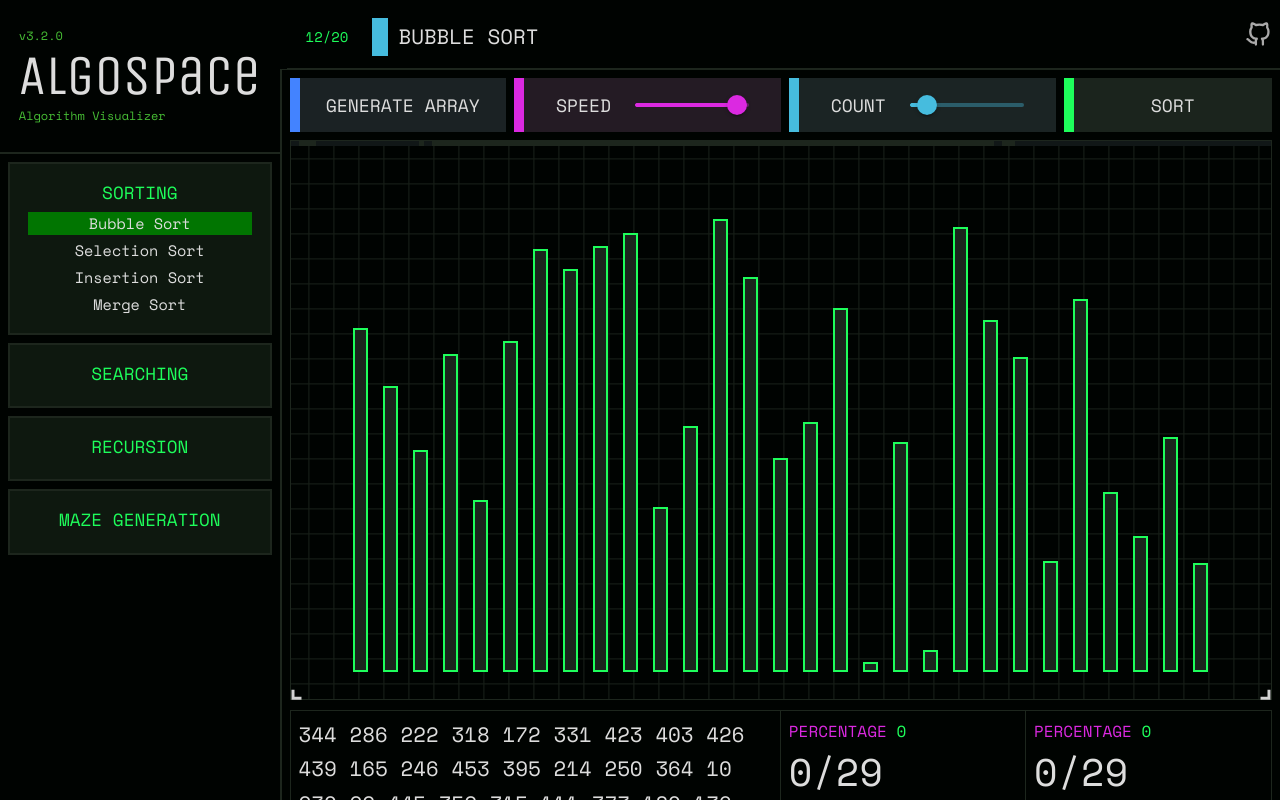
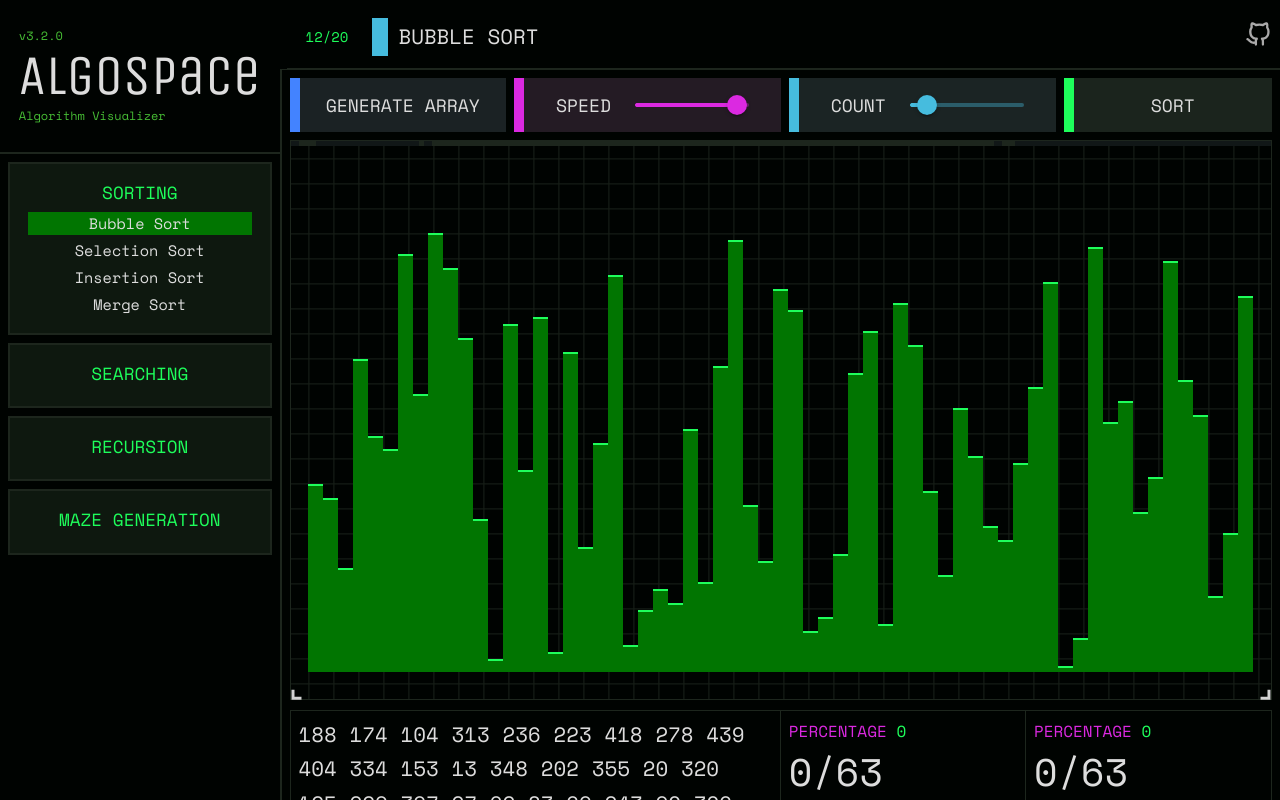
Before and after one commit to rahul-biswakarma/algospace, a Next.js app: page /sorting/bubble-sort in a window 1280 px wide. Shown: the top 800 px of the page. Built offline with nearby package versions, Linux system fonts and the light colour scheme.

Commit message:
Improved Sorting visualizer

```diff
--- a/components/AlgoPage/Sorting/SortingUtils/algorithms.js
+++ b/components/AlgoPage/Sorting/SortingUtils/algorithms.js
@@ -9,6 +9,7 @@ import {
   setMergeArr2,
   resetMergeArrays,
 } from "/redux/reducers/sortingSlice";
+import * as COLORS from "./colors";
 
 import { MakeDelay } from "/utils";
 import { batch } from "react-redux";
@@ -142,7 +143,7 @@ async function Merge(l, mid, h) {
   let B = [];
   while (i <= mid && j <= h) {
     if (!store.getState().sorting.running) return;
-    await MakeDelay(store.getState().sorting.speed);
+    // await MakeDelay(store.getState().sorting.speed);
     batch(() => {
       store.dispatch(setCompElements([i, i]));
       store.dispatch(incrementComparisons());
@@ -153,7 +154,6 @@ async function Merge(l, mid, h) {
       B[k++] = array[j++];
     }
   }
-  await MakeDelay(store.getState().sorting.speed);
   for (; i <= mid; i++) {
     if (!store.getState().sorting.running) return;
     await MakeDelay(store.getState().sorting.speed);
@@ -172,7 +172,6 @@ async function Merge(l, mid, h) {
     });
     B[k++] = array[j];
   }
-  await MakeDelay(store.getState().sorting.speed);
   for (let i = l; i <= h; i++) {
     if (!store.getState().sorting.running) return;
     await MakeDelay(store.getState().sorting.speed);
@@ -184,5 +183,4 @@ async function Merge(l, mid, h) {
       store.dispatch(setArray(array));
     });
   }
-  await MakeDelay(store.getState().sorting.speed);
 }
--- a/components/AlgoPage/Sorting/SortingUtils/colors.js
+++ b/components/AlgoPage/Sorting/SortingUtils/colors.js
@@ -1,11 +1,11 @@
 let tailwindConfiger = require("/tailwind.config.js");
 let tailwindColors = tailwindConfiger.theme.colors;
 
-export const DEFAULT_BG_COLOR = tailwindColors["green-bg"];
-export const SELECTED_BG_COLOR = tailwindColors["blue-bg"];
-export const SWAPED_BG_COLOR = tailwindColors["purple-bg"];
+export const DEFAULT_BG_COLOR = tailwindColors["green-bg-4"];
+export const SELECTED_BG_COLOR = tailwindColors["blue-bg-4"];
+export const SWAPED_BG_COLOR = tailwindColors["purple-bg-4"];
 export const FINAL_BG_COLOR = tailwindColors["green"];
-export const RED_BG_COLOR = tailwindColors["red-bg"];
+export const RED_BG_COLOR = tailwindColors["red-bg-4"];
 
 export const DEFAULT_BORDER_COLOR = tailwindColors["green"];
 export const SELECTED_BORDER_COLOR = tailwindColors["blue"];
--- a/components/AlgoPage/Sorting/SortingUtils/generateArray.js
+++ b/components/AlgoPage/Sorting/SortingUtils/generateArray.js
@@ -4,13 +4,14 @@ import { setArray, setStatus } from "/redux/reducers/sortingSlice";
 export const generateNewArray = () => {
   const visualizerContainer = document.getElementById("visualizer-container");
 
-  const visualArrayElementGap = store.getState().sorting.barWidth;
+  // const visualArrayElementGap = store.getState().sorting.barWidth;
+  const visualArrayElementGap = 0;
   const visualArrayElementWidth = store.getState().sorting.barWidth;
 
   let height = visualizerContainer.clientHeight;
-  let width = visualizerContainer.clientWidth - 100;
+  let width = visualizerContainer.clientWidth - 10;
 
-  visualizerContainer.style.gap = visualArrayElementGap + "px";
+  // visualizerContainer.style.gap = visualArrayElementGap + "px";
 
   let maxHeight = Math.floor((height * 80) / 100);
   let arrayCount = Math.floor(
@@ -20,10 +21,18 @@ export const generateNewArray = () => {
   const array = [];
 
   for (let i = 0; i < arrayCount; i++) {
-    let randomHeight = Math.floor(Math.random() * maxHeight + 10);
-    array.push(randomHeight);
+    // var randomHeight = Math.floor(Math.random() * maxHeight + 10);
+    let arrayHeight = Math.floor(
+      maxHeight - ((i + 1) * maxHeight) / arrayCount
+    );
+    if (arrayHeight) array.push(arrayHeight);
   }
 
-  store.dispatch(setArray(array));
+  let shuffledArray = array
+    .map((value) => ({ value, sort: Math.random() }))
+    .sort((a, b) => a.sort - b.sort)
+    .map(({ value }) => value);
+
+  store.dispatch(setArray(shuffledArray));
   store.dispatch(setStatus("unsorted"));
 };
--- a/components/AlgoPage/Sorting/Visualizer/ArrayBar.jsx
+++ b/components/AlgoPage/Sorting/Visualizer/ArrayBar.jsx
@@ -16,7 +16,7 @@ export default function ArrayBar(props) {
         }`,
       }}
       id={props.id}
-      className={`array-bar border-2 transition-all ease-linear`}
+      className={`array-bar border-t-2 transition-all ease-linear`}
     ></div>
   );
 }
--- a/components/AlgoPage/Sorting/Visualizer/index.jsx
+++ b/components/AlgoPage/Sorting/Visualizer/index.jsx
@@ -15,6 +15,7 @@ const VisualizerContainer = () => {
   let spclEle = useSelector((state) => state.sorting.spclEle);
   let mergeArr1 = useSelector((state) => state.sorting.mergeArr1);
   let mergeArr2 = useSelector((state) => state.sorting.mergeArr2);
+  let currentAlgo = useSelector((state) => state.page.algoId);
 
   let borderColor, bgColor;
 
@@ -30,7 +31,7 @@ const VisualizerContainer = () => {
       <TopBar />
       <div
         id="visualizer-container"
-        className="flex justify-center items-end pb-[2rem] flex-row h-full w-full"
+        className="flex justify-center items-end pb-[2rem] flex-row h-full w-full transition-all ease-linear duration-100"
       >
         {heightArray.map((height, index) => {
           if (spclEle == index) {
@@ -58,6 +59,7 @@ const VisualizerContainer = () => {
             borderColor = Colors.DEFAULT_BORDER_COLOR;
             bgColor = Colors.DEFAULT_BG_COLOR;
           }
+
           return (
             <ArrayBar
               key={index}
--- a/tailwind.config.js
+++ b/tailwind.config.js
@@ -30,6 +30,8 @@ module.exports = {
       "green-bg-3": "#00bb00",
       "green-bg-4": "#017501",
       "blue-bg-4": "#100175",
+      "red-bg-4": "#75012c",
+      "purple-bg-4": "#600382",
     },
     fontFamily: {
       unica: ["Unica One", "monospace"],
```
Also changed, not shown: components/AlgoPage/Sorting/SortingUtils/index.js (added).
